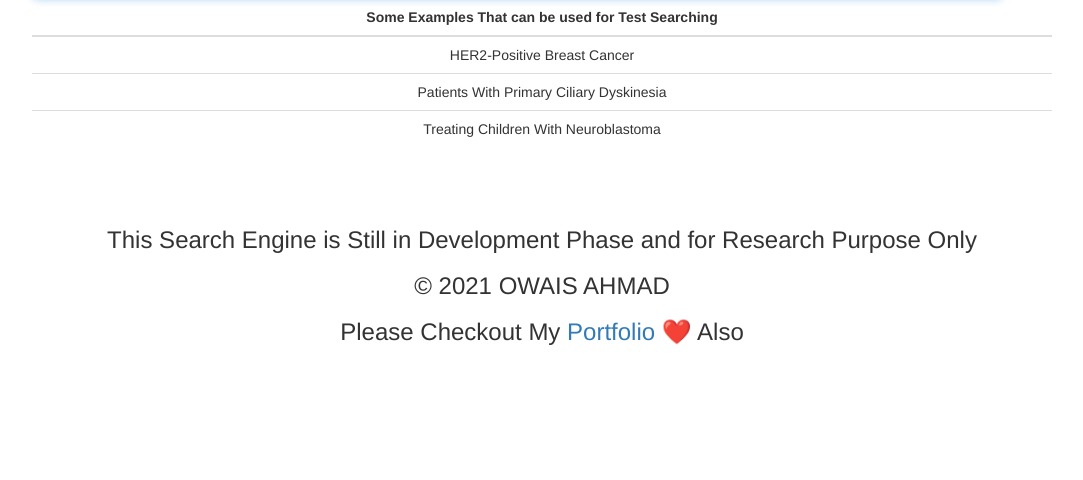
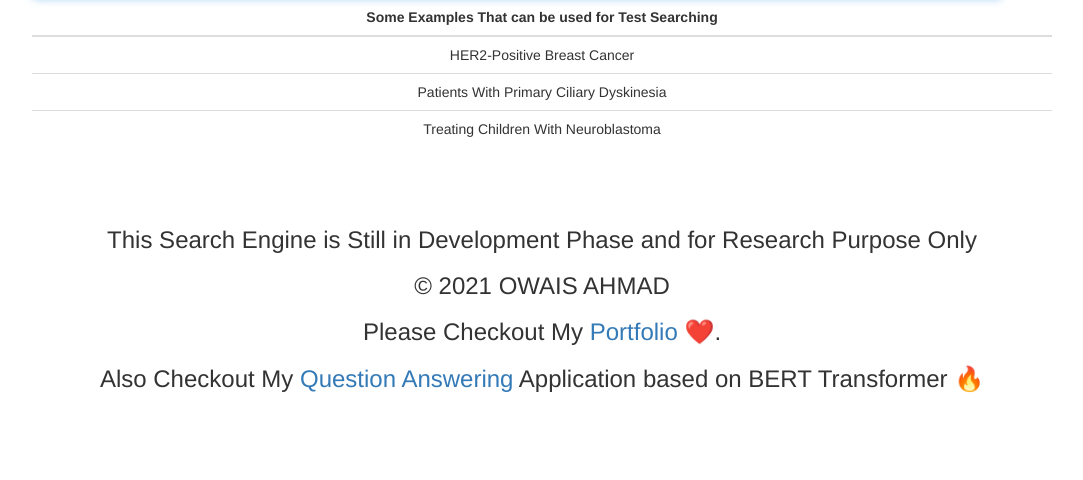
Before and after one commit to Owaiskhan9654/Search-using-Corpus-embeddings-Generated-from-Sentence-Transformers-and-BM25-Gene-Score-BRAF-V600E, a Flask app: page / in a window 1280 px wide. Shown: the part 331-811 px from the top of the page, without its empty margins (98-1181 px from the left). Before the commit the page ends 676 px from the top, so only its background shows below. Run offline with Flask 2, Linux system fonts and the light colour scheme; some libraries are stand-ins or nearby versions.

Commit message:
Update search.html

```diff
--- a/templates/search.html
+++ b/templates/search.html
@@ -58,7 +58,9 @@
       <footer class="footer">
            <h3 ><center>This Search Engine is Still in Development Phase and for Research Purpose Only</center></h3>
         <h3><center>&copy; 2021 OWAIS AHMAD</center></h3>
-          <h3><center>Please Checkout My<a href="https://owaiskhan9654.github.io/"> Portfolio  </a> ❤️  Also </center></h3>
+        <h3><center>Please Checkout My<a href="https://owaiskhan9654.github.io/"> Portfolio  </a> ❤️. </center></h3>
+        <h3><center>Also Checkout My<a href="https://bert-question-answer-by-owais.herokuapp.com/">  Question Answering</a> Application based on BERT Transformer </a> &#128293 </center></h3>
+
       </footer>
 
 
```
